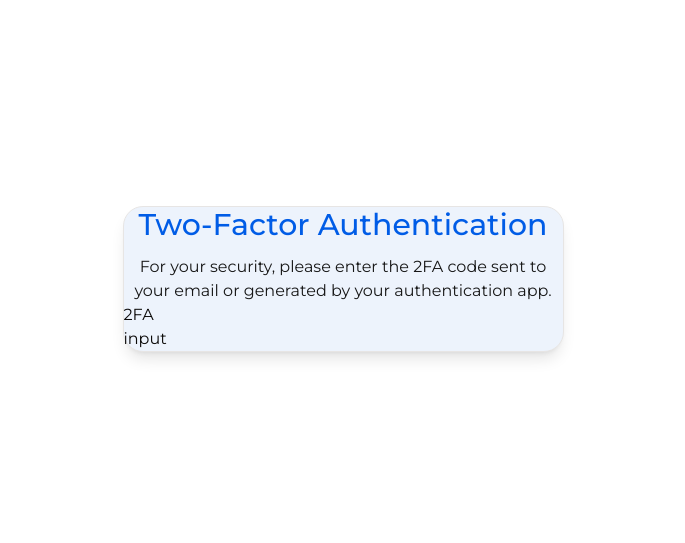
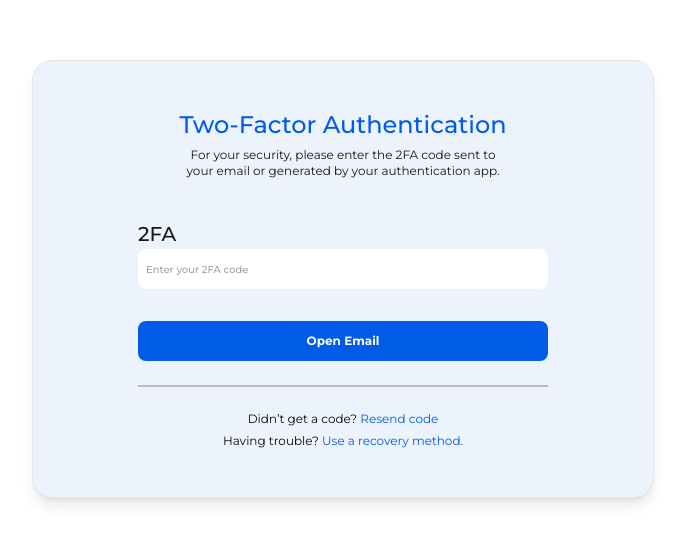
Before and after one commit to ilios91/ilios-fe, a Next.js app: page /2fa in a window 1280 px wide. Shown: the part 121-664 px from the top of the page, without its empty margins (297-982 px from the left). Built offline with nearby package versions, Linux system fonts and the light colour scheme.

Commit message:
2-FA components

```diff
--- a/src/app/(auth)/2fa/page.tsx
+++ b/src/app/(auth)/2fa/page.tsx
@@ -1,4 +1,4 @@
-import TwoFAModal from "@/components/auth/2FAModal";
+import TwoFAModal from "@/components/auth/2FA";
 
 export default function TwoFA() {
   return (
--- /dev/null
+++ b/src/components/auth/2FA.tsx
@@ -0,0 +1,40 @@
+import Link from "next/link";
+
+export default function TwoFA() {
+  return (
+    <div className="fixed inset-0 flex items-center justify-center">
+      <div className="w-[622px] max-h-[481px] border rounded-[20px] bg-[#EDF3FC] shadow-lg">
+        {/* Content inside the box */}
+        <h2 className="mt-12 text-2xl text-blue-normal font-medium text-center">
+          Two-Factor Authentication
+        </h2>
+        <p className="text-center mt-1.5 text-xs text-[#171717] max-w-[320px] mx-auto">
+          For your security, please enter the 2FA code sent to your email or
+          generated by your authentication app.
+        </p>
+
+        <form className="w-[410px] mt-10 mx-auto flex flex-col justify-center">
+          <div className="w-full">
+            <label className="text-[20px] font-medium text-[#171717]" htmlFor="2fa">2FA</label>
+            <input
+              className="text-[10px] h-10 w-full p-2 rounded-lg border-none outline-none text-[#BABABA] font-medium leading-[17px] bg-white"
+              type="text"
+              name="2fa"
+              id="2fa"
+              placeholder="Enter your 2FA code"
+            />
+          </div>
+
+          <button className="h-10 text-white font-bold bg-blue-normal text-xs w-full rounded-lg p-2.5 text-center mx-auto mt-8">
+            Open Email
+          </button>
+
+          <hr className="border-[#BABABA] border-[1px] w-full my-6" />
+
+          <p className="text-xs text-center mb-1.5"> Didn’t get a code? <Link href="" className="text-blue-normal">Resend code</Link> </p>
+          <p className="text-xs text-center mb-12"> Having trouble? <Link href="" className="text-blue-normal">Use a recovery method.</Link> </p>
+        </form>
+      </div>
+    </div>
+  );
+}
--- a/src/components/auth/2FAModal.tsx
+++ /dev/null
@@ -1,21 +0,0 @@
-export default function CenteredBox() {
-  return (
-    <div className="fixed inset-0 flex items-center justify-center">
-      <div className="max-w-[622px] max-h-[481px] border rounded-[20px] bg-[#EDF3FC] shadow-lg">
-        {/* Content inside the box */}
-        <h2 className="text-3xl text-blue-normal font-medium text-center">
-          Two-Factor Authentication
-        </h2>
-        <p className="text-center mt-3 text-base text-[#171717] max-w-[439px] mx-auto">
-          For your security, please enter the 2FA code sent to your email or
-          generated by your authentication app.
-        </p>
-
-        <form action="">
-          <h2>2FA</h2>
-          input
-        </form>
-      </div>
-    </div>
-  );
-}
```
